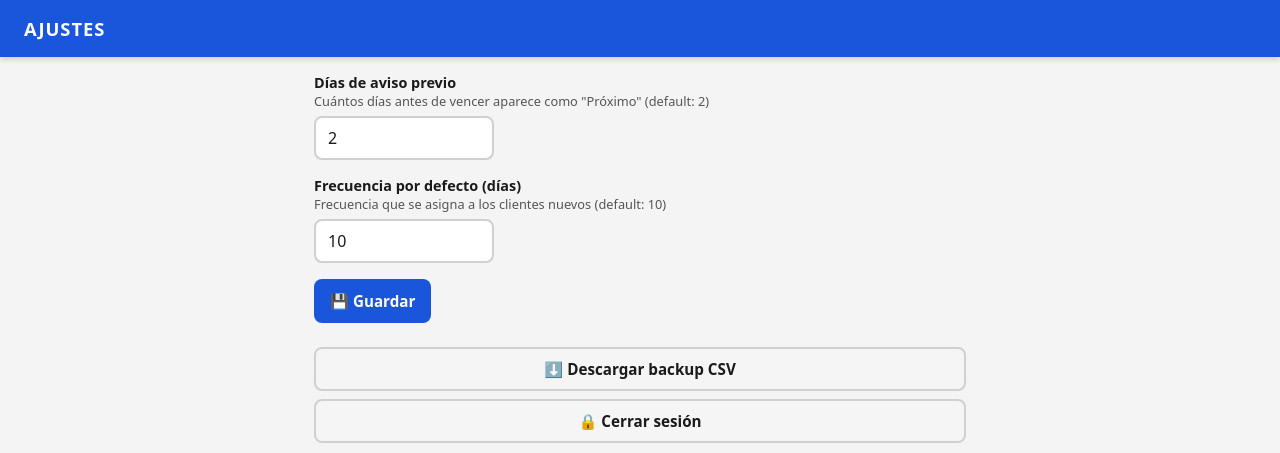
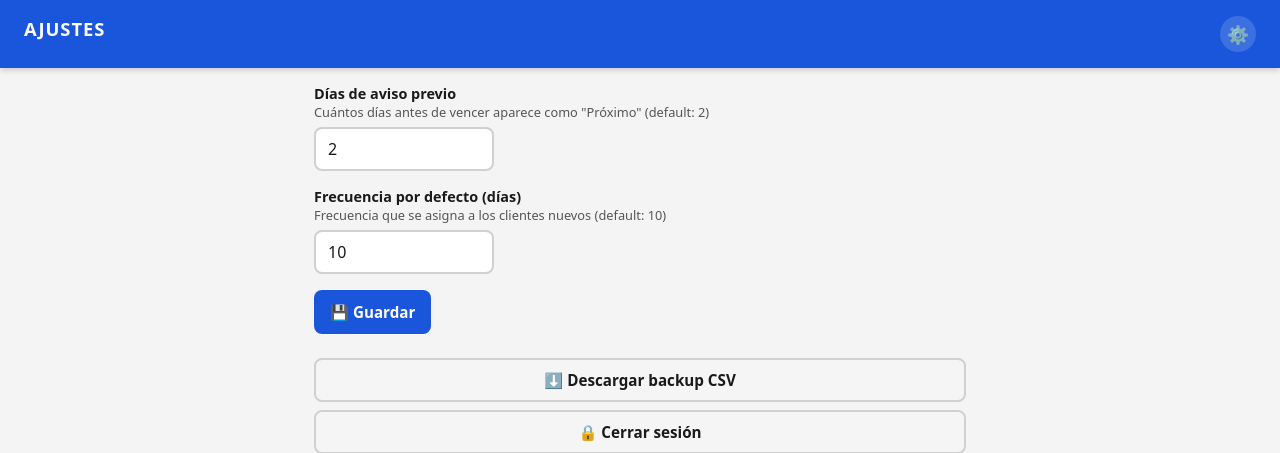
Before and after one commit to Sandeje96/Mundolimp_calle, a FastAPI app: page /ajustes in a window 1280 px wide. Shown: the top 453 px of the page. Run offline with FastAPI, Linux system fonts and the light colour scheme; data that the repository does not hold is empty; some libraries are stand-ins or nearby versions.

Commit message:
fix: agregar icono ajustes en el header de todas las pantallas

```diff
--- a/static/styles.css
+++ b/static/styles.css
@@ -114,9 +114,12 @@ ul, ol {
   background: var(--primario);
   color: var(--blanco);
   padding: var(--esp-s) var(--esp-m);
-  /* Safe area top para el notch */
   padding-top: calc(var(--esp-s) + env(safe-area-inset-top));
   box-shadow: 0 2px 6px rgba(0,0,0,0.18);
+  display: flex;
+  align-items: flex-start;
+  justify-content: space-between;
+  gap: var(--esp-s);
 }
 
 .app-title {
@@ -126,7 +129,36 @@ ul, ol {
   display: flex;
   align-items: center;
   gap: var(--esp-s);
+  flex: 1;
 }
+
+.header-acciones {
+  display: flex;
+  flex-direction: column;
+  align-items: flex-end;
+  gap: 4px;
+  flex-shrink: 0;
+}
+
+/* Botón ⚙️ en el header */
+.btn-ajustes {
+  display: flex;
+  align-items: center;
+  justify-content: center;
+  width: 36px;
+  height: 36px;
+  border-radius: 50%;
+  background: rgba(255,255,255,0.15);
+  font-size: 1.1rem;
+  transition: background 0.15s;
+  flex-shrink: 0;
+}
+
+.btn-ajustes:active,
+.btn-ajustes:hover {
+  background: rgba(255,255,255,0.3);
+}
+
 
 .badge-count {
   background: rgba(255,255,255,0.25);
--- a/templates/base.html
+++ b/templates/base.html
@@ -16,7 +16,10 @@
 
   <header class="app-header">
     <h1 class="app-title">{% block page_title %}MUNDOLIMP{% endblock %}</h1>
-    {% block header_extra %}{% endblock %}
+    <div class="header-acciones">
+      {% block header_extra %}{% endblock %}
+      <a href="/ajustes" class="btn-ajustes" id="btn-ir-ajustes" aria-label="Ajustes">⚙️</a>
+    </div>
   </header>
 
   <main class="app-main">
```
